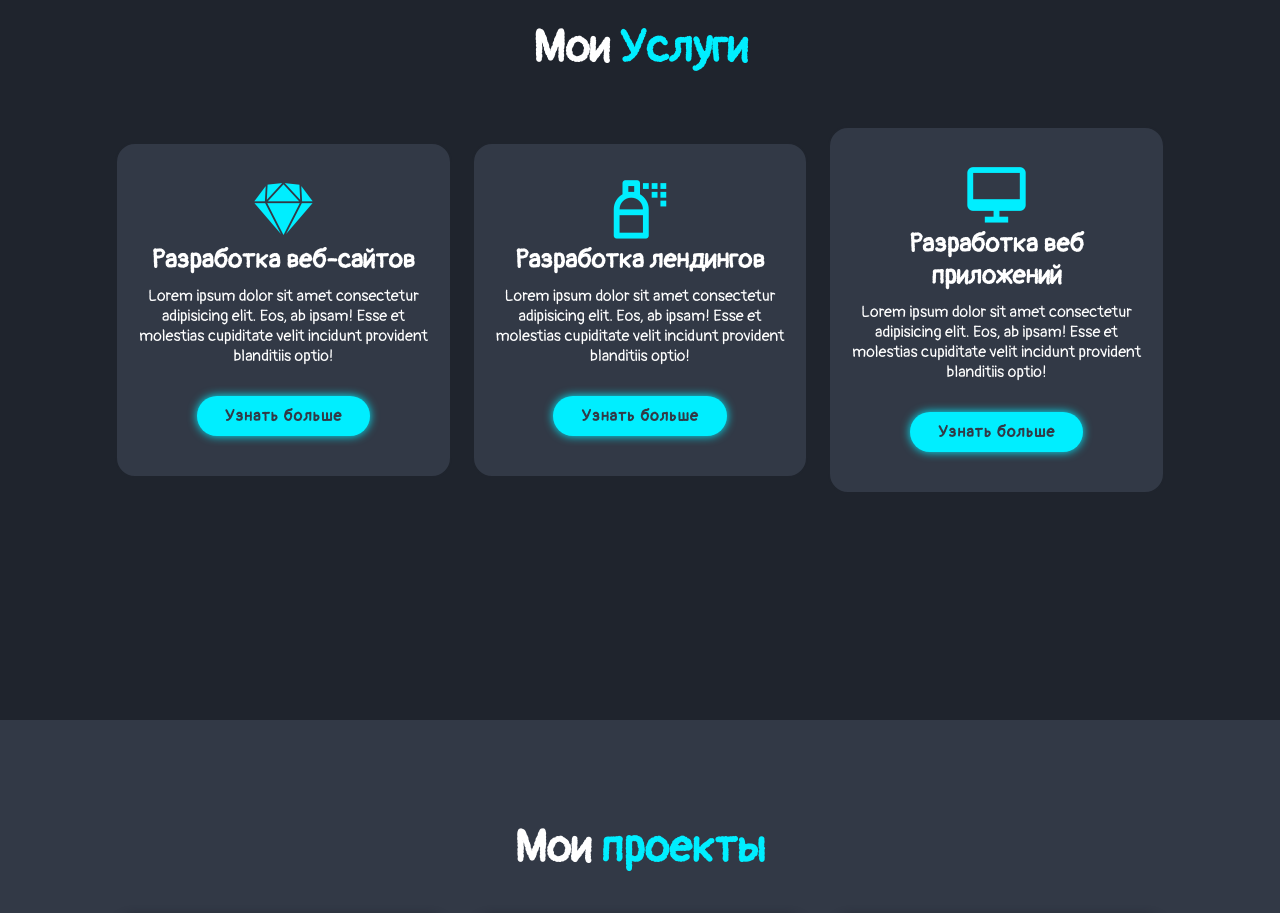
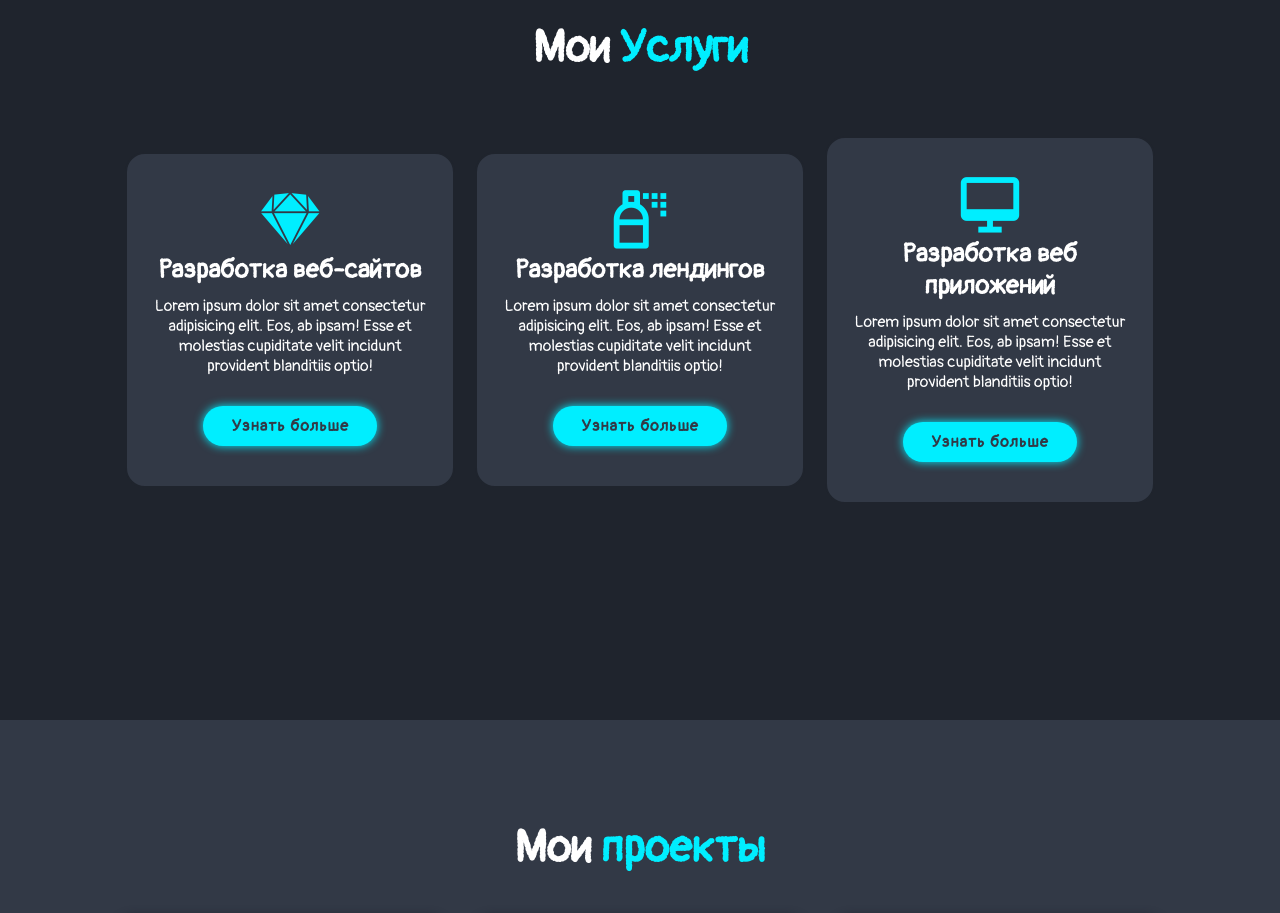
Before and after one commit to KhekhaevSelim/frontend-portfoio-v.2, a plain HTML site: page index.html in a window 1280 px wide. Shown: the part 1680-2593 px from the top of the page. Drawn offline with nearby package versions, Linux system fonts and the light colour scheme.

Commit message:
Deploy project

```diff
--- a/css/style.css
+++ b/css/style.css
@@ -195,7 +195,6 @@ margin-bottom: 5rem;
     justify-content: center;
     align-items: center;
     flex-wrap: wrap;
-    gap: 2rem;
 }
 
 .services-container .services-box{
@@ -206,6 +205,7 @@ border-radius: 2rem;
 text-align: center;
 border: .2rem solid var(--bg-color);
 transition: .5s ease;
+margin: 10px;
 }
 
 .services-container .services-box:hover{
```
